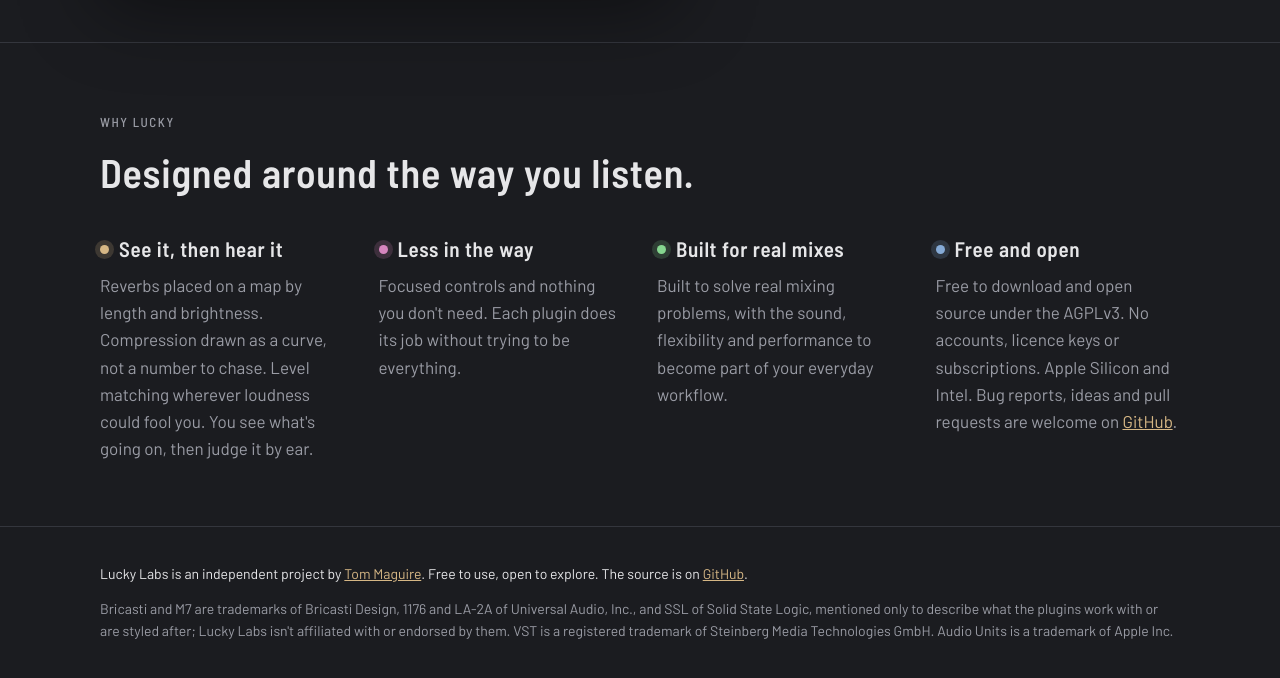
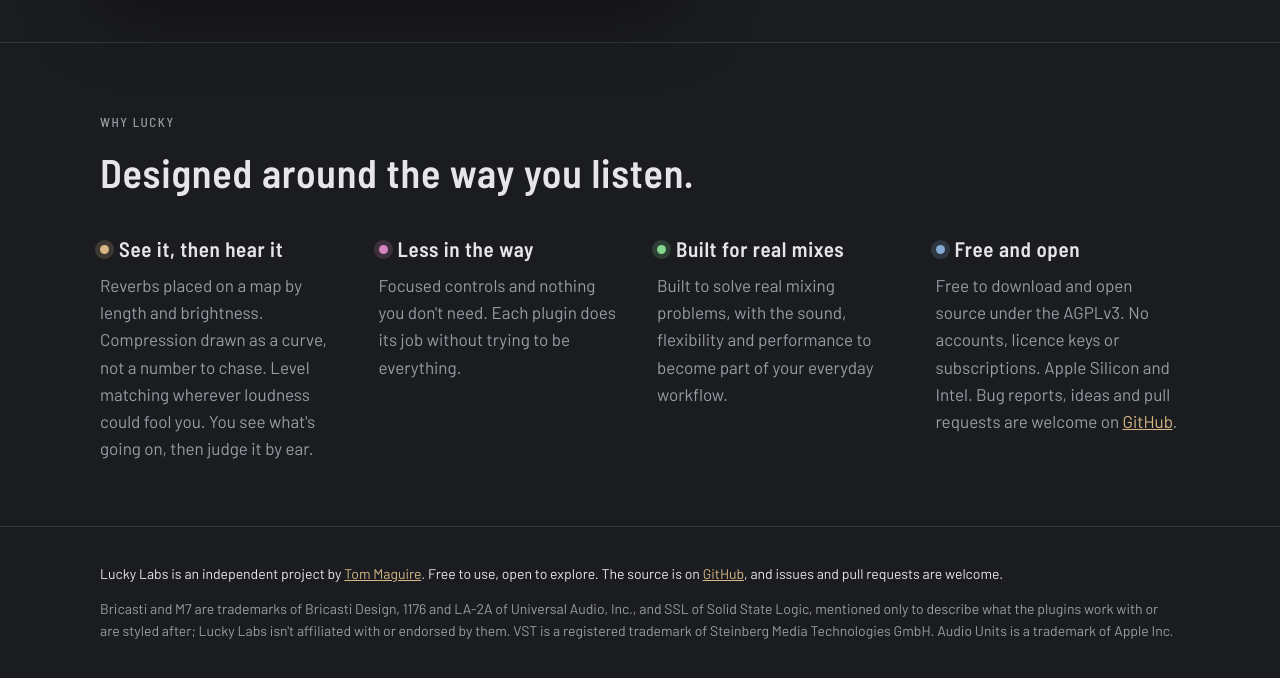
Before and after one commit to tomdmaguire/lucky-labs, a plain HTML site: page docs/index.html in a window 1280 px wide. Shown: the part 2116-2794 px from the top of the page. Drawn offline with Linux system fonts and the light colour scheme.

Commit message:
docs(site): welcome issues and PRs in the footer
Co-Authored-By: Claude Opus 5.5 <noreply@anthropic.com>

```diff
--- a/docs/index.html
+++ b/docs/index.html
@@ -243,7 +243,7 @@
 
 <footer>
   <div class="wrap">
-    <p class="lead">Lucky Labs is an independent project by <a href="https://github.com/tomdmaguire">Tom Maguire</a>. Free to use, open to explore. The source is on <a href="https://github.com/tomdmaguire/lucky-labs">GitHub</a>.</p>
+    <p class="lead">Lucky Labs is an independent project by <a href="https://github.com/tomdmaguire">Tom Maguire</a>. Free to use, open to explore. The source is on <a href="https://github.com/tomdmaguire/lucky-labs">GitHub</a>, and issues and pull requests are welcome.</p>
     <p>Bricasti and M7 are trademarks of Bricasti Design, 1176 and LA-2A of Universal Audio, Inc., and SSL of Solid State Logic, mentioned only to describe what the plugins work with or are styled after; Lucky Labs isn't affiliated with or endorsed by them. VST is a registered trademark of Steinberg Media Technologies GmbH. Audio Units is a trademark of Apple Inc.</p>
   </div>
 </footer>
```
